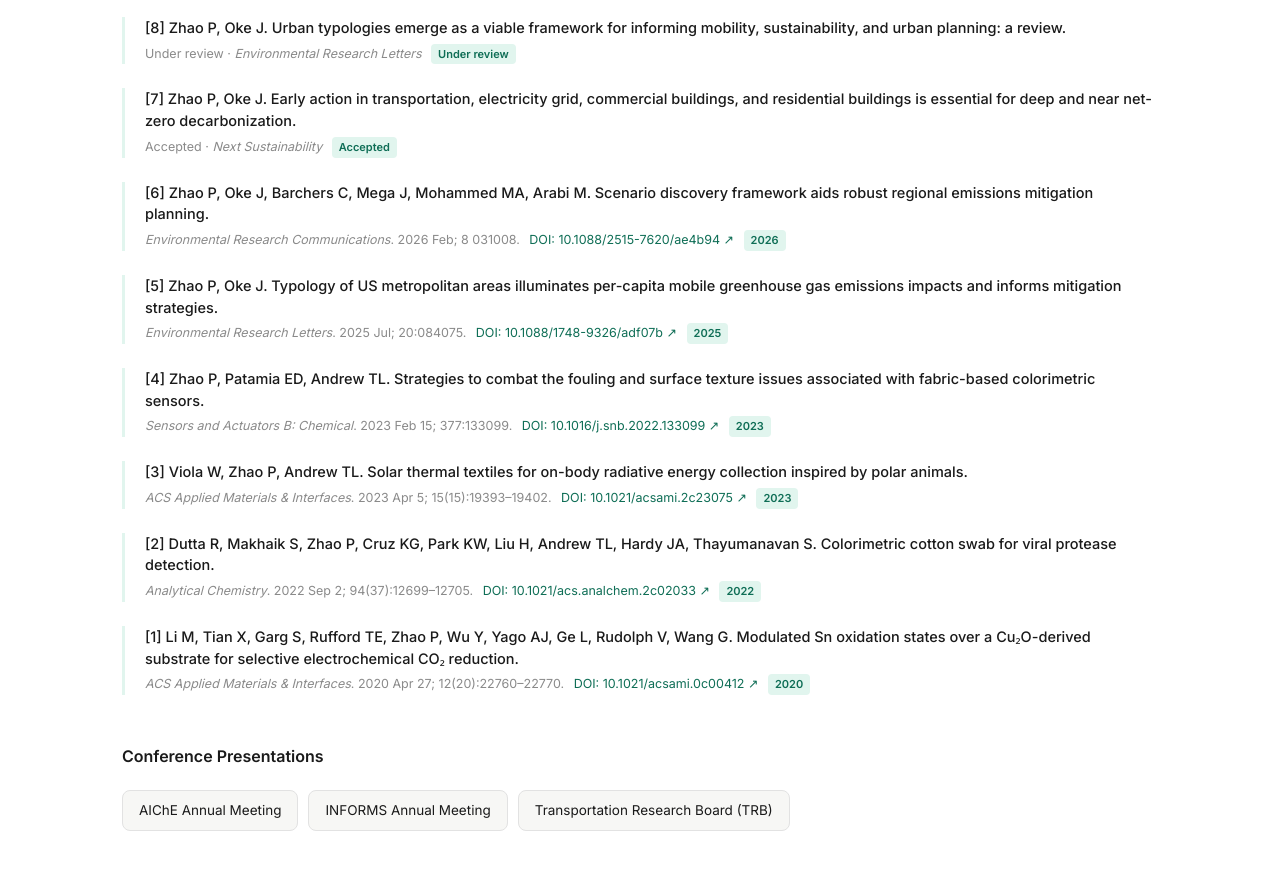
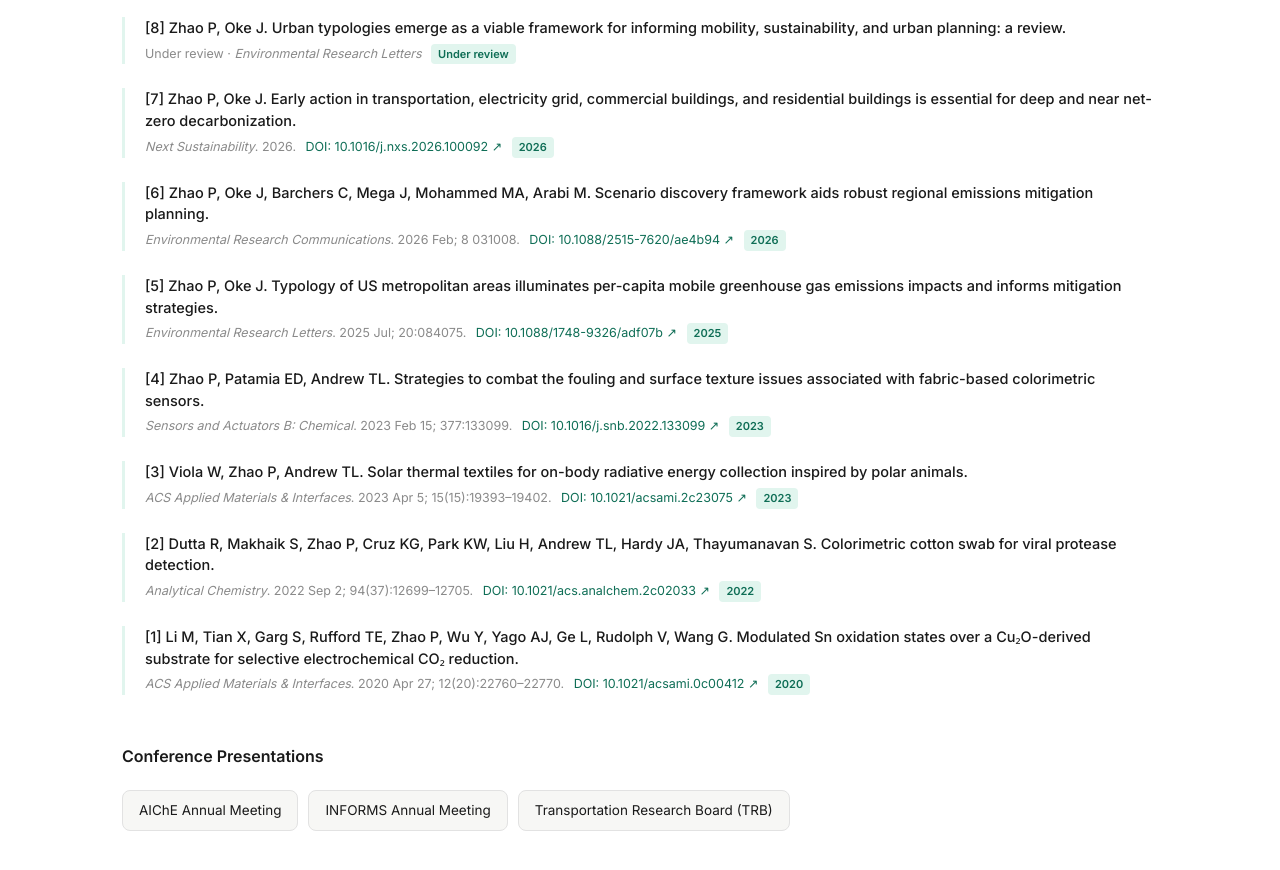
Before and after one commit to peiyaozhao777/peiyaozhaobrave.github.io, a plain HTML site: page index.html in a window 1280 px wide. Shown: the part 2320-3190 px from the top of the page. Drawn offline with Linux system fonts and the light colour scheme.

Commit message:
Revise publication details in index.html
Updated publication metadata with acceptance year and DOI link.

```diff
--- a/index.html
+++ b/index.html
@@ -387,10 +387,14 @@
         Early action in transportation, electricity grid, commercial buildings, and residential buildings is essential for deep and near net-zero decarbonization.
       </div>
       <div class="pub-meta">
-        Accepted · <em>Next Sustainability</em>
-        <span class="pub-year">Accepted</span>
+        <em>Next Sustainability</em>. 2026.
+        <a href="https://doi.org/10.1016/j.nxs.2026.100092" target="_blank" rel="noopener"
+           style="color:var(--teal);text-decoration:none;margin-left:6px;">
+          DOI: 10.1016/j.nxs.2026.100092 ↗
+        </a>
+        <span class="pub-year">2026</span>
       </div>
-    </div>
+     </div>
 
     <div class="pub-item">
       <div class="pub-title">
```
